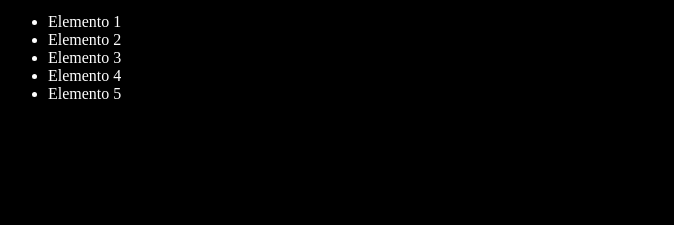
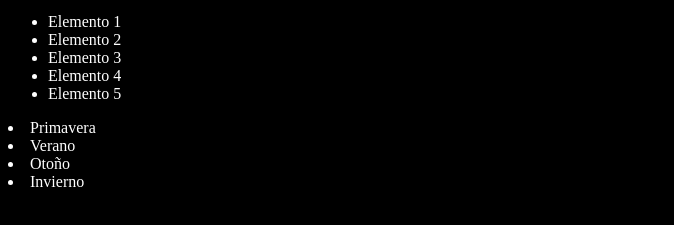
Before and after one commit to JDanielChaconA/youtube-git-main, a plain HTML site: page index.html in a window 1280 px wide. Shown: the part 101-326 px from the top of the page, without its empty margins (0-674 px from the left). Drawn offline with Linux system fonts and the light colour scheme.

Commit message:
Agregando las estaciones del año

```diff
--- a/index.html
+++ b/index.html
@@ -19,6 +19,12 @@
       <li>Elemento 4</li>
       <li>Elemento 5</li>
     </ul>
+    <oli>
+      <li>Primavera</li>
+      <li>Verano</li>
+      <li>Otoño</li>
+      <li>Invierno</li>
+    </oli>
     <script src="index.js"></script>
   </body>
 </html>
```
